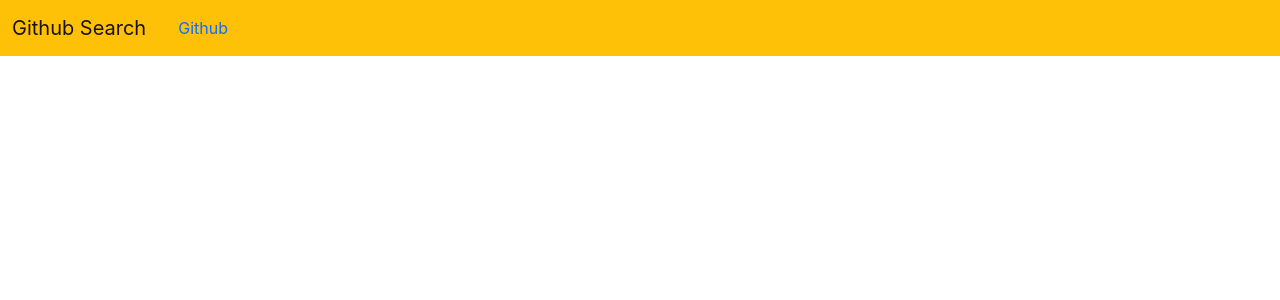
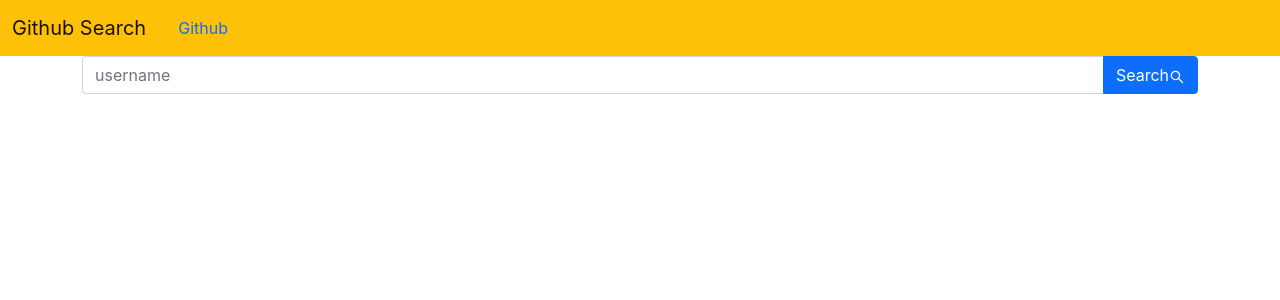
Before and after one commit to cgaswin/github-search, a React (Create React App) app: page / in a window 1280 px wide. Shown: the top 300 px of the page. Built offline with nearby package versions, Linux system fonts and the light colour scheme.

Commit message:
fetching data from github api complete

```diff
--- a/src/App.js
+++ b/src/App.js
@@ -1,11 +1,13 @@
 import React from 'react';
 import './App.css';
 import Header from './Components/Header';
+import Search from './Components/Search';
 
 function App() {
   return (
     <div className="App">
       <Header />
+      <Search/>
     </div>
   );
 }
--- /dev/null
+++ b/src/Components/Display.js
@@ -0,0 +1,9 @@
+import React from 'react'
+
+const Display = ({githubUserData}) => {
+  return (
+    <h1>{githubUserData.bio}</h1>
+  )
+}
+
+export default Display
--- a/src/Components/Header.js
+++ b/src/Components/Header.js
@@ -14,7 +14,7 @@ const Header = () => {
   const toggle = () => setIsOpen(!isOpen);
   return (
     <div>
-      <Navbar color="warning" light expand="md">
+      <Navbar color="warning" light expand="md" >
         <NavbarBrand>Github Search</NavbarBrand>
         <NavbarToggler onClick={toggle} />
         <Collapse isOpen={isOpen} navbar>
--- /dev/null
+++ b/src/Components/Search.js
@@ -0,0 +1,41 @@
+import React, { useState } from "react";
+import { Container, Input, InputGroup, Button } from "reactstrap";
+import { AiOutlineSearch } from "react-icons/ai";
+import Axios from "axios";
+import Display from "./Display";
+
+const Search = () => {
+  const [user, setUser] = useState(null);
+  const [githubUserData, setGithubUserData] = useState([]);
+  const githubUrl = "https://api.github.com/users";
+
+  const getUser = async (user) => {
+    await Axios.get(`${githubUrl}/${user}`).then((response) =>
+      setGithubUserData(response.data)
+    );
+  };
+
+  const inputChange = (e) => {
+    e.preventDefault();
+    setUser(e.target.value);
+  };
+
+  return (
+    <>
+      <Container d-flex justify-content-center align-items-center w-25>
+        <InputGroup size="large" w-25>
+          <Input placeholder="username" onChange={inputChange} />
+          <Button color="primary" onClick={() => getUser(user)}>
+            Search
+            <span>
+              <AiOutlineSearch />
+            </span>
+          </Button>
+        </InputGroup>
+      </Container>
+      <Display githubUserData={githubUserData} />
+    </>
+  );
+};
+
+export default Search;
```
